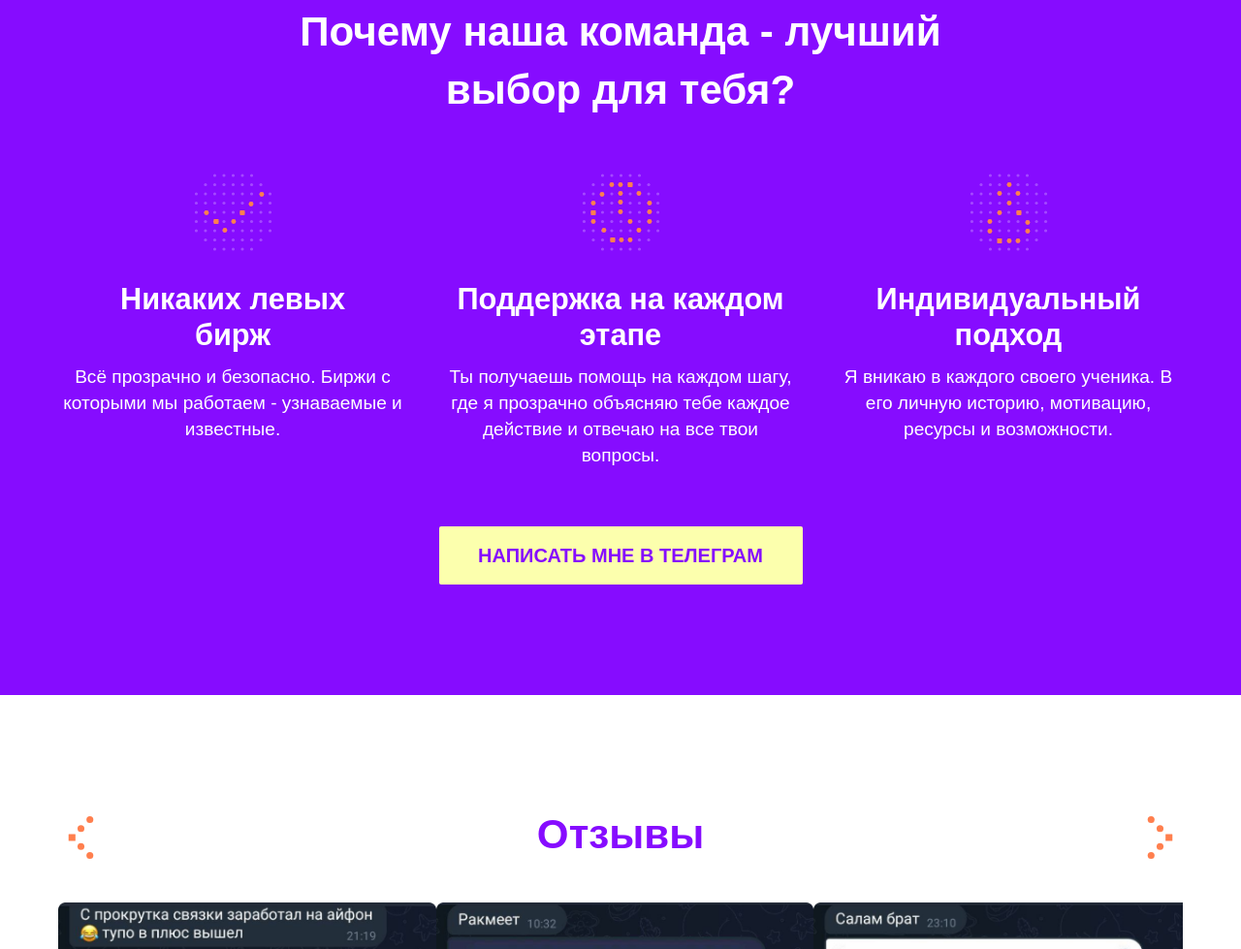
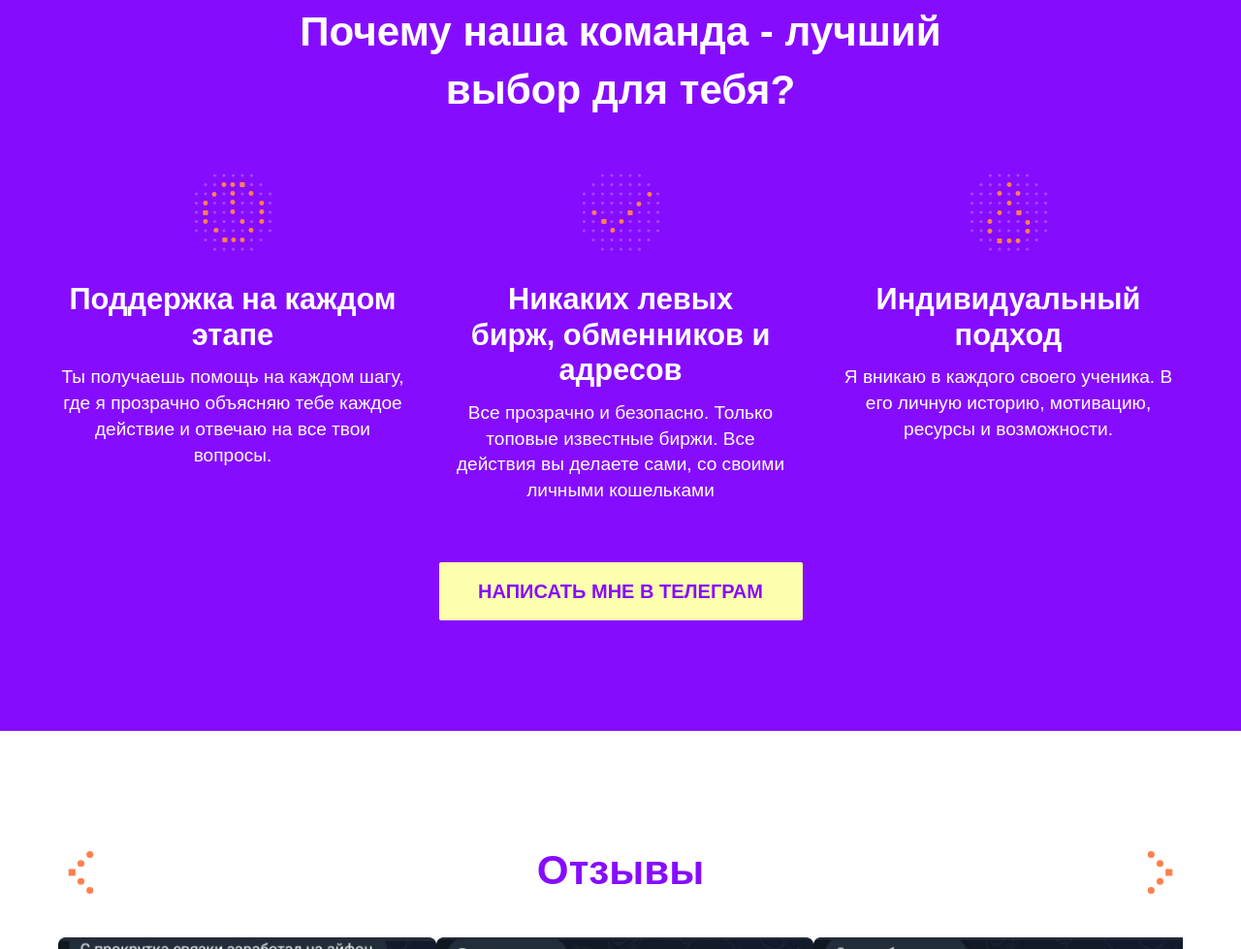
Before and after one commit to stayzer1/cryptodiyar, a website: page src/index.html in a window 1280 px wide. Shown: the part 3488-4467 px from the top of the page at 97% size. Drawn offline with nearby package versions, Linux system fonts and the light colour scheme; files that its build step writes are made by us from their sources.

Commit message:
add html block

```diff
--- a/src/index.html
+++ b/src/index.html
@@ -181,25 +181,25 @@
           <div class="benefits--items">
             <div class="benefits__item">
               <div class="benefits__item--img">
-                <img src="img/benefits1.svg" alt="" />
-              </div>
-              <h3 class="benefits__item--title">
-                Никаких левых<br />
-                бирж
-              </h3>
-              <div class="benefits__item--descr">
-                Всё прозрачно и безопасно. Биржи с которыми мы работаем -
-                узнаваемые и известные.
-              </div>
-            </div>
-            <div class="benefits__item">
-              <div class="benefits__item--img">
                 <img src="img/benefits2.svg" alt="" />
               </div>
               <h3 class="benefits__item--title">Поддержка на каждом этапе</h3>
               <div class="benefits__item--descr">
                 Ты получаешь помощь на каждом шагу, где я прозрачно объясняю
                 тебе каждое действие и отвечаю на все твои вопросы.
+              </div>
+            </div>
+            <div class="benefits__item">
+              <div class="benefits__item--img">
+                <img src="img/benefits1.svg" alt="" />
+              </div>
+              <h3 class="benefits__item--title">
+                Никаких левых<br />
+                бирж, обменников и адресов
+              </h3>
+              <div class="benefits__item--descr">
+                Все прозрачно и безопасно. Только топовые известные биржи. Все
+                действия вы делаете сами, со своими личными кошельками
               </div>
             </div>
             <div class="benefits__item">
```
Also changed, not shown: build/index.html.
